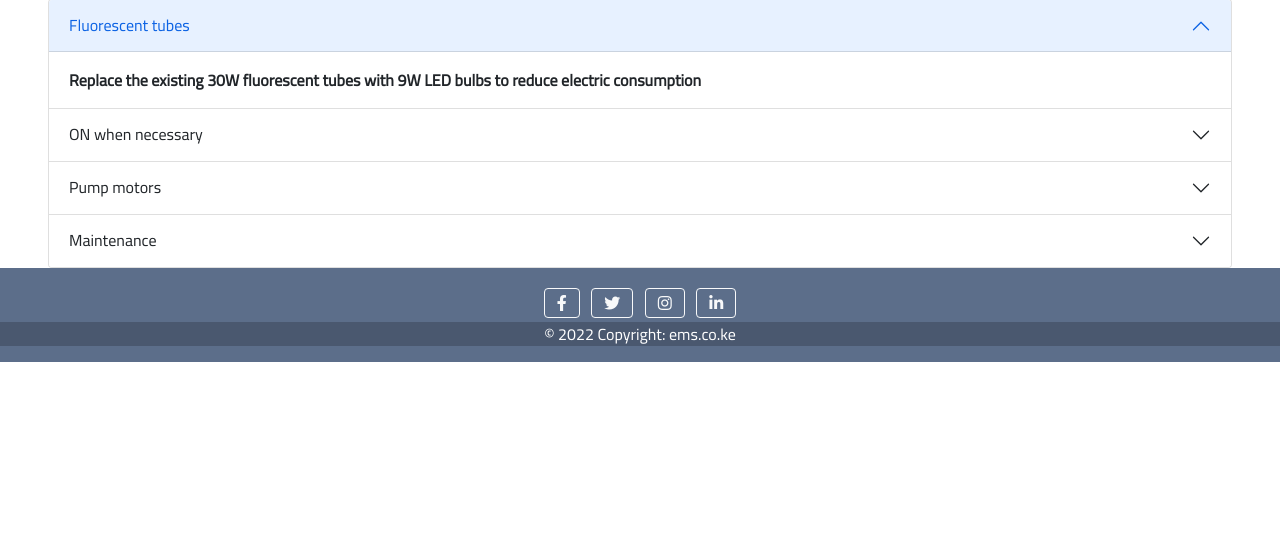
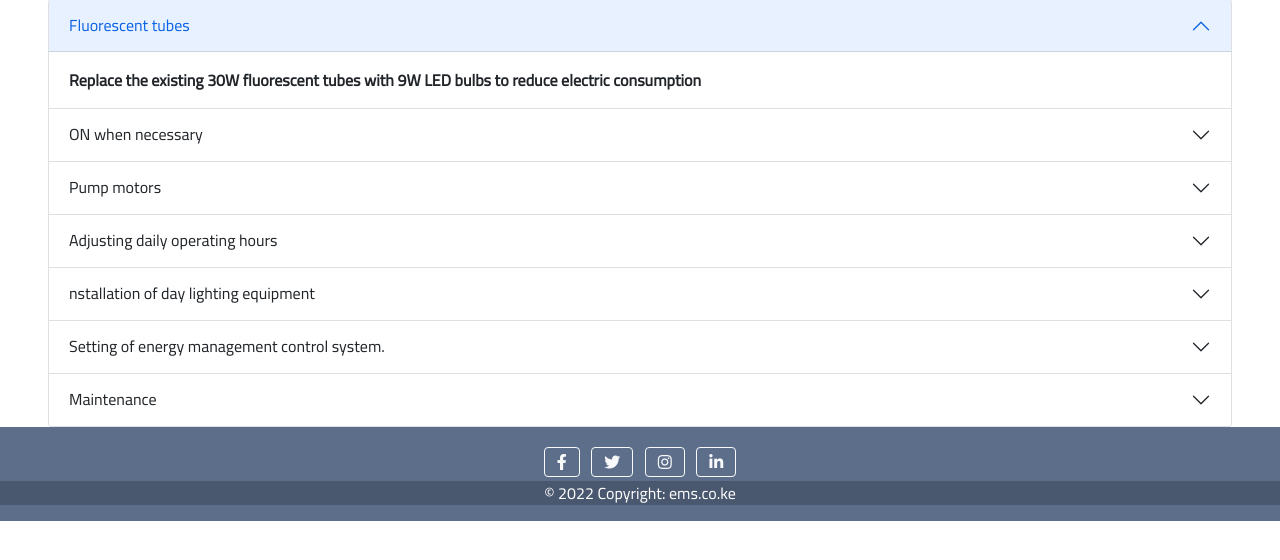
Before and after one commit to Oduo24/ems, a Django app: page /index/est/0000 in a window 1280 px wide. Shown: the part 97-657 px from the top of the page. Run offline with Django 3.2, Linux system fonts and the light colour scheme; some libraries are stand-ins or nearby versions.

Commit message:
Update savingtips.html

```diff
--- a/home/templates/home/savingtips.html
+++ b/home/templates/home/savingtips.html
@@ -49,6 +49,46 @@
             </div>
         </div>
     </div>
+
+     <div class="accordion-item">
+        <h2 class="accordion-header" id="headingThree">
+            <button class="accordion-button collapsed" type="button" data-bs-toggle="collapse" data-bs-target="#collapseThree" aria-expanded="false" aria-controls="collapseThree">
+                Adjusting daily operating hours
+            </button>
+        </h2>
+        <div id="collapseThree" class="accordion-collapse collapse" aria-labelledby="headingThree" data-bs-parent="#accordionExample">
+            <div class="accordion-body text-dark">
+                <strong>There is need for the facility to adjust the operation hours of some equipment ike the motors.</strong>
+            </div>
+        </div>
+    </div>
+
+     <div class="accordion-item">
+        <h2 class="accordion-header" id="headingThree">
+            <button class="accordion-button collapsed" type="button" data-bs-toggle="collapse" data-bs-target="#collapseThree" aria-expanded="false" aria-controls="collapseThree">
+                nstallation of day lighting equipment
+            </button>
+        </h2>
+        <div id="collapseThree" class="accordion-collapse collapse" aria-labelledby="headingThree" data-bs-parent="#accordionExample">
+            <div class="accordion-body text-dark">
+                <strong>This will help reduce energy use during the day</strong>
+            </div>
+        </div>
+    </div>
+
+     <div class="accordion-item">
+        <h2 class="accordion-header" id="headingThree">
+            <button class="accordion-button collapsed" type="button" data-bs-toggle="collapse" data-bs-target="#collapseThree" aria-expanded="false" aria-controls="collapseThree">
+                Setting of energy management control system.
+            </button>
+        </h2>
+        <div id="collapseThree" class="accordion-collapse collapse" aria-labelledby="headingThree" data-bs-parent="#accordionExample">
+            <div class="accordion-body text-dark">
+                <strong>EMCS can be installed to control and manage energy use of equipment and making of automatic adjustments</strong>
+            </div>
+        </div>
+    </div>
+
     <div class="accordion-item">
         <h2 class="accordion-header" id="headingTwo">
             <button class="accordion-button collapsed" type="button" data-bs-toggle="collapse" data-bs-target="#collapseTwo" aria-expanded="false" aria-controls="collapseTwo">
```
